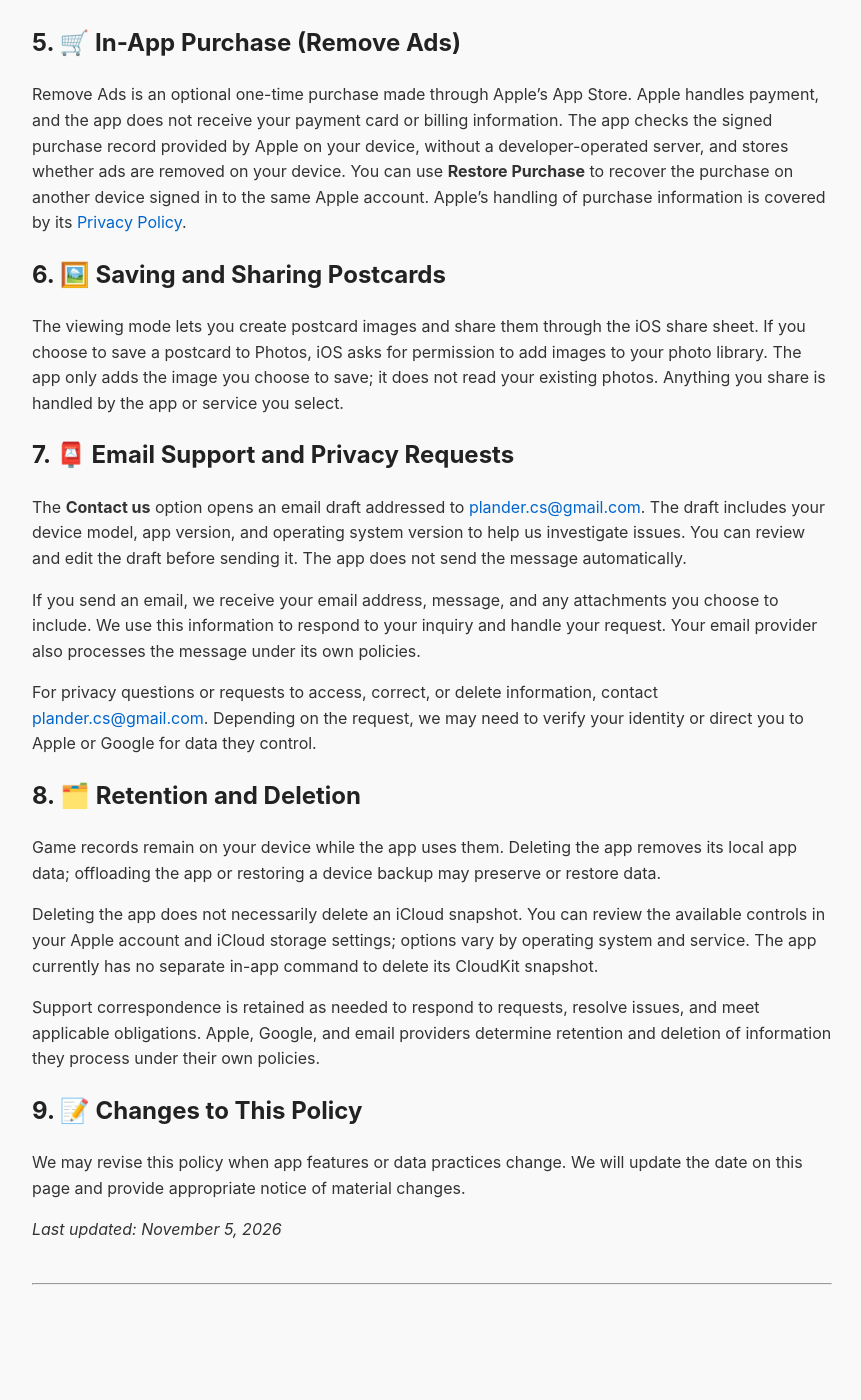
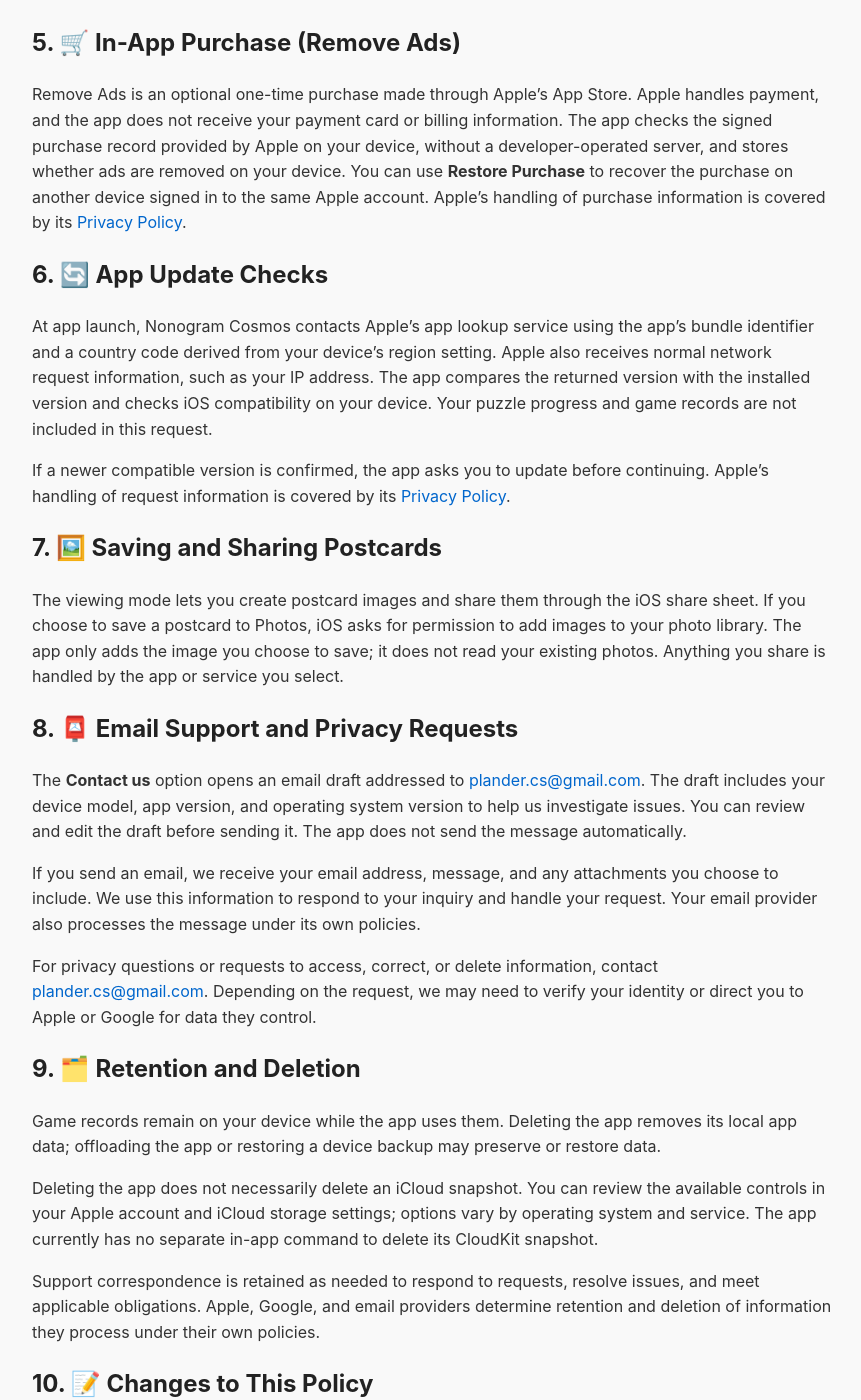
Before and after one commit to CiddiPumpkin/CiddiPumpkin.github.io, a Jekyll site: the page nonogram-cosmos-privacy/index.html, which Jekyll copies as it is, in a window 1280 px wide and 1400 px high, scrolled down 1744 px. Shown: the whole window, without its empty margins (208-1069 px from the left). Built offline with Jekyll 4.4.1, drawn with Linux system fonts in a browser that asks for light colours; before the commit the page ends 3089 px from its top, so only the background shows below that; some of the changed text lies outside the part shown.

Commit message:
feat: add app update checks to Nonogram Cosmos privacy policy
Co-Authored-By: Claude Opus 5.5 <noreply@anthropic.com>

```diff
--- a/nonogram-cosmos-privacy/index.html
+++ b/nonogram-cosmos-privacy/index.html
@@ -37,7 +37,7 @@
 
   <h2>1. 📌 Summary</h2>
   <p>Nonogram Cosmos does not require a separate game account. Game progress is stored on your device, with an optional manual backup to your Apple iCloud account. We do not send your game records to a developer-operated server.</p>
-  <p>The app uses Google AdMob for advertising and Apple’s App Store for the optional Remove Ads purchase. If you email us, we receive the information you include in your message. These services and choices are explained below.</p>
+  <p>The app uses Google AdMob for advertising, Apple’s App Store for the optional Remove Ads purchase, and contacts Apple to check for app updates. If you email us, we receive the information you include in your message. These services and choices are explained below.</p>
 
   <h2>2. 💾 Information Stored on Your Device</h2>
   <p>The app stores information needed to run the game and preserve your progress, including:</p>
@@ -71,22 +71,26 @@
   <h2>5. 🛒 In-App Purchase (Remove Ads)</h2>
   <p>Remove Ads is an optional one-time purchase made through Apple’s App Store. Apple handles payment, and the app does not receive your payment card or billing information. The app checks the signed purchase record provided by Apple on your device, without a developer-operated server, and stores whether ads are removed on your device. You can use <strong>Restore Purchase</strong> to recover the purchase on another device signed in to the same Apple account. Apple’s handling of purchase information is covered by its <a href="https://www.apple.com/legal/privacy/">Privacy Policy</a>.</p>
 
-  <h2>6. 🖼️ Saving and Sharing Postcards</h2>
+  <h2>6. 🔄 App Update Checks</h2>
+  <p>At app launch, Nonogram Cosmos contacts Apple’s app lookup service using the app’s bundle identifier and a country code derived from your device’s region setting. Apple also receives normal network request information, such as your IP address. The app compares the returned version with the installed version and checks iOS compatibility on your device. Your puzzle progress and game records are not included in this request.</p>
+  <p>If a newer compatible version is confirmed, the app asks you to update before continuing. Apple’s handling of request information is covered by its <a href="https://www.apple.com/legal/privacy/">Privacy Policy</a>.</p>
+
+  <h2>7. 🖼️ Saving and Sharing Postcards</h2>
   <p>The viewing mode lets you create postcard images and share them through the iOS share sheet. If you choose to save a postcard to Photos, iOS asks for permission to add images to your photo library. The app only adds the image you choose to save; it does not read your existing photos. Anything you share is handled by the app or service you select.</p>
 
-  <h2>7. 📮 Email Support and Privacy Requests</h2>
+  <h2>8. 📮 Email Support and Privacy Requests</h2>
   <p>The <strong>Contact us</strong> option opens an email draft addressed to <a href="mailto:plander.cs@gmail.com">plander.cs@gmail.com</a>. The draft includes your device model, app version, and operating system version to help us investigate issues. You can review and edit the draft before sending it. The app does not send the message automatically.</p>
   <p>If you send an email, we receive your email address, message, and any attachments you choose to include. We use this information to respond to your inquiry and handle your request. Your email provider also processes the message under its own policies.</p>
   <p>For privacy questions or requests to access, correct, or delete information, contact <a href="mailto:plander.cs@gmail.com">plander.cs@gmail.com</a>. Depending on the request, we may need to verify your identity or direct you to Apple or Google for data they control.</p>
 
-  <h2>8. 🗂️ Retention and Deletion</h2>
+  <h2>9. 🗂️ Retention and Deletion</h2>
   <p>Game records remain on your device while the app uses them. Deleting the app removes its local app data; offloading the app or restoring a device backup may preserve or restore data.</p>
   <p>Deleting the app does not necessarily delete an iCloud snapshot. You can review the available controls in your Apple account and iCloud storage settings; options vary by operating system and service. The app currently has no separate in-app command to delete its CloudKit snapshot.</p>
   <p>Support correspondence is retained as needed to respond to requests, resolve issues, and meet applicable obligations. Apple, Google, and email providers determine retention and deletion of information they process under their own policies.</p>
 
-  <h2>9. 📝 Changes to This Policy</h2>
+  <h2>10. 📝 Changes to This Policy</h2>
   <p>We may revise this policy when app features or data practices change. We will update the date on this page and provide appropriate notice of material changes.</p>
-  <p><em>Last updated: November 5, 2026</em></p>
+  <p><em>Last updated: November 6, 2026 (app update checks added)</em></p>
 
   <hr />
 </body>
```
